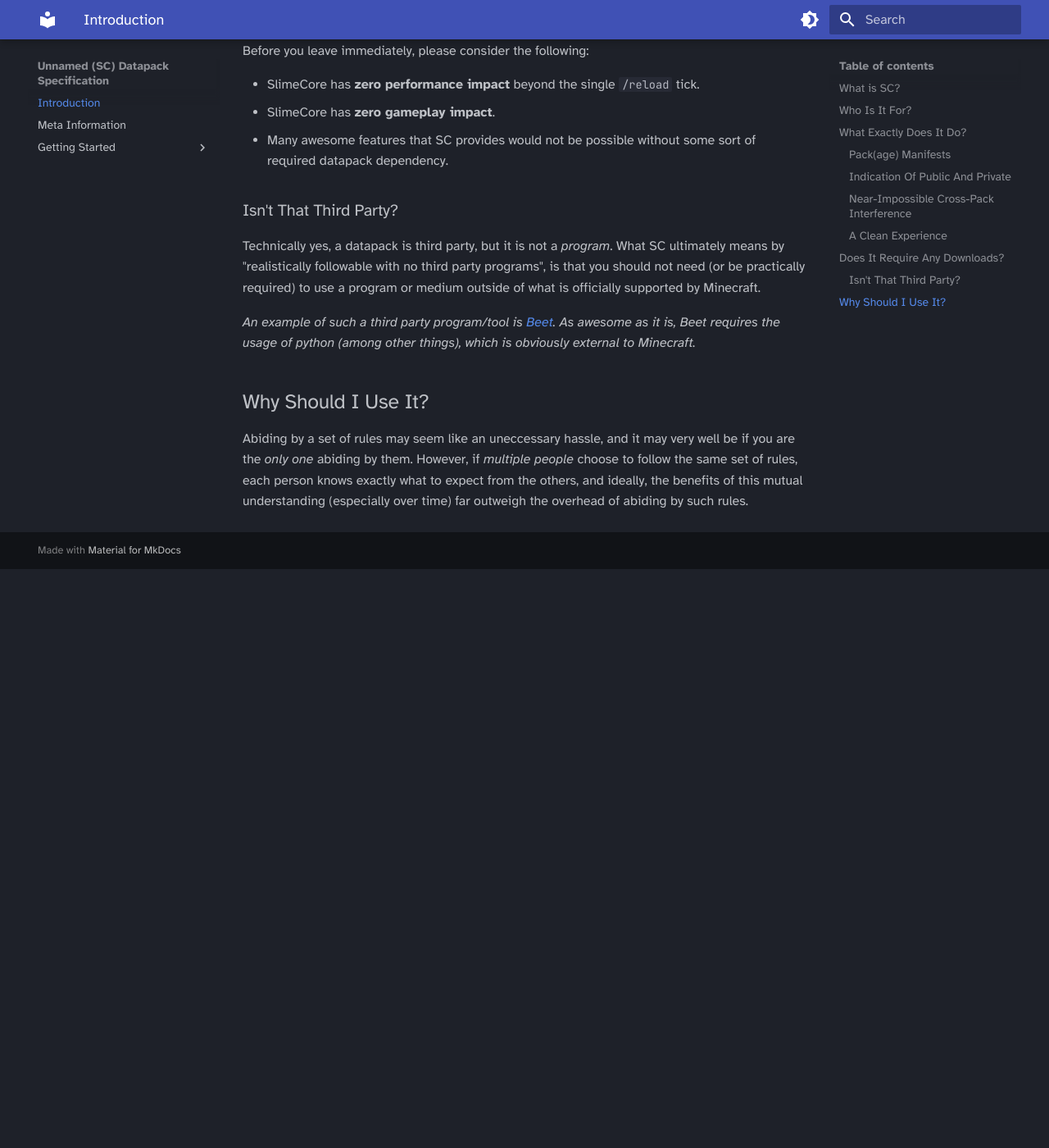
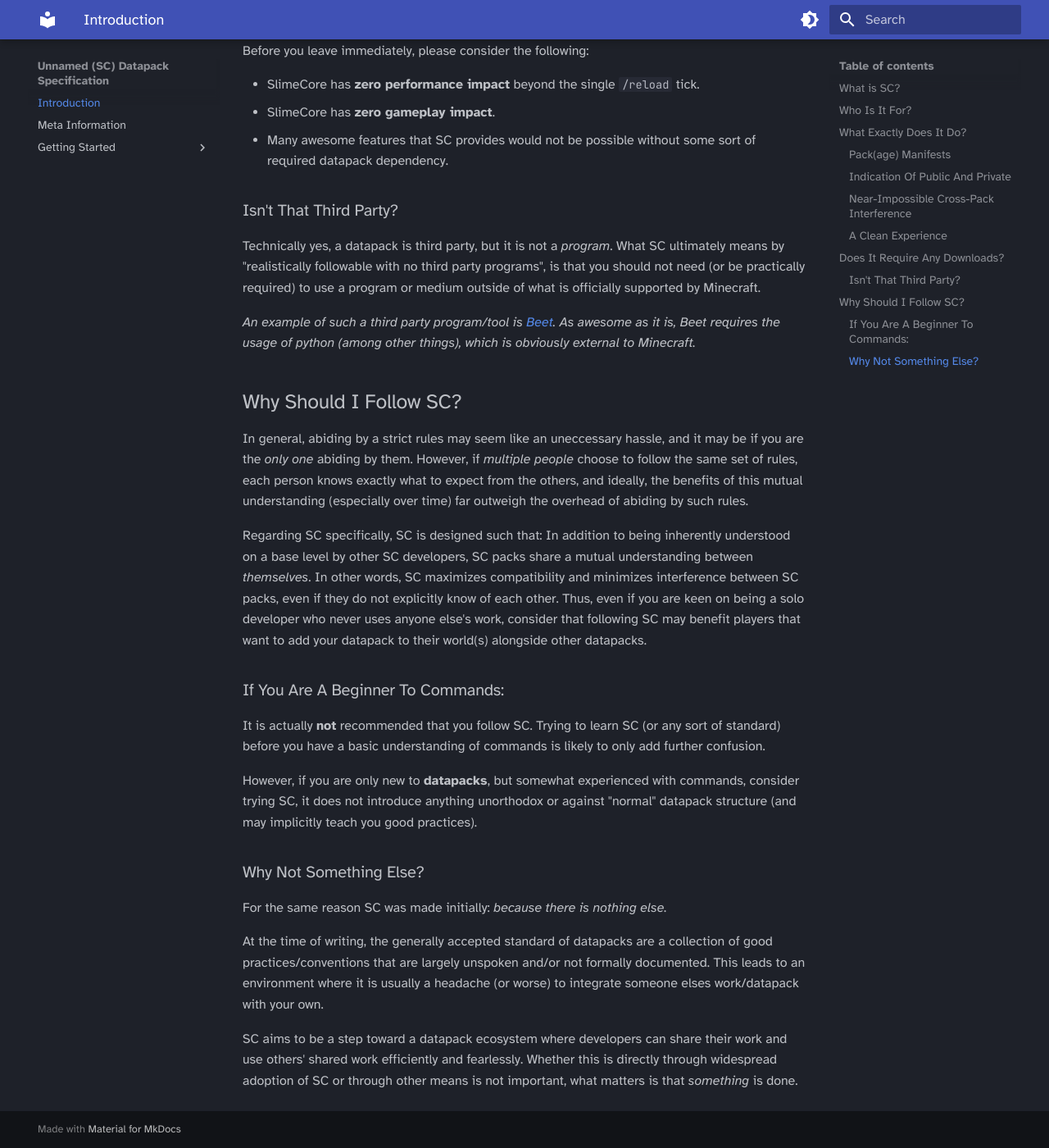
Before and after one commit to sixslime/unnamed-sc-spec, an MkDocs documentation site: the page built from docs/index.md, in a window 1280 px wide and 1400 px high, scrolled down 1836 px. Shown: the whole window at 82% size. Built offline with MkDocs 1.6.1 and Material for MkDocs 9.7.7, drawn with Linux system fonts in a browser that asks for light colours; before the commit the page ends 2530 px from its top, so only the background shows below that.

Commit message:
checkpoint

```diff
--- a/docs/index.md
+++ b/docs/index.md
@@ -67,14 +67,20 @@
 
 *An example of such a third party program/tool is [Beet](https://github.com/mcbeet/beet). As awesome as it is, Beet requires the usage of python (among other things), which is obviously external to Minecraft.*
 
+## Why Should I Follow SC?
 
+In general, abiding by a strict rules may seem like an uneccessary hassle, and it may be if you are the *only one* abiding by them. However, if *multiple people* choose to follow the same set of rules, each person knows exactly what to expect from the others, and ideally, the benefits of this mutual understanding (especially over time) far outweigh the overhead of abiding by such rules.
 
+Regarding SC specifically, SC is designed such that: In addition to being inherently understood on a base level by other SC developers, SC packs share a mutual understanding between *themselves*. In other words, SC maximizes compatibility and minimizes interference between SC packs, even if they do not explicitly know of each other. Thus, even if you are keen on being a solo developer who never uses anyone else's work, consider that following SC may benefit players that want to add your datapack to their world(s) alongside other datapacks.
 
+### If You Are A Beginner To Commands:
+It is actually **not** recommended that you follow SC. Trying to learn SC (or any sort of standard) before you have a basic understanding of commands is likely to only add further confusion.
 
+However, if you are only new to **datapacks**, but somewhat experienced with commands, consider trying SC, it does not introduce anything unorthodox or against "normal" datapack structure (and may implicitly teach you good practices).
 
+### Why Not Something Else?
+For the same reason SC was made initially: *because there is nothing else.*
 
+At the time of writing, the generally accepted standard of datapacks are a collection of good practices/conventions that are largely unspoken and/or not formally documented. This leads to an environment where it is usually a headache (or worse) to integrate someone elses work/datapack with your own.
 
-
-
-## Why Should I Use It?
-Abiding by a set of rules may seem like an uneccessary hassle, and it may very well be if you are the *only one* abiding by them. However, if *multiple people* choose to follow the same set of rules, each person knows exactly what to expect from the others, and ideally, the benefits of this mutual understanding (especially over time) far outweigh the overhead of abiding by such rules.
+SC aims to be a step toward a datapack ecosystem where developers can share their work and use others' shared work efficiently and fearlessly. Whether this is directly through widespread adoption of SC or through other means is not important, what matters is that *something* is done.
```
